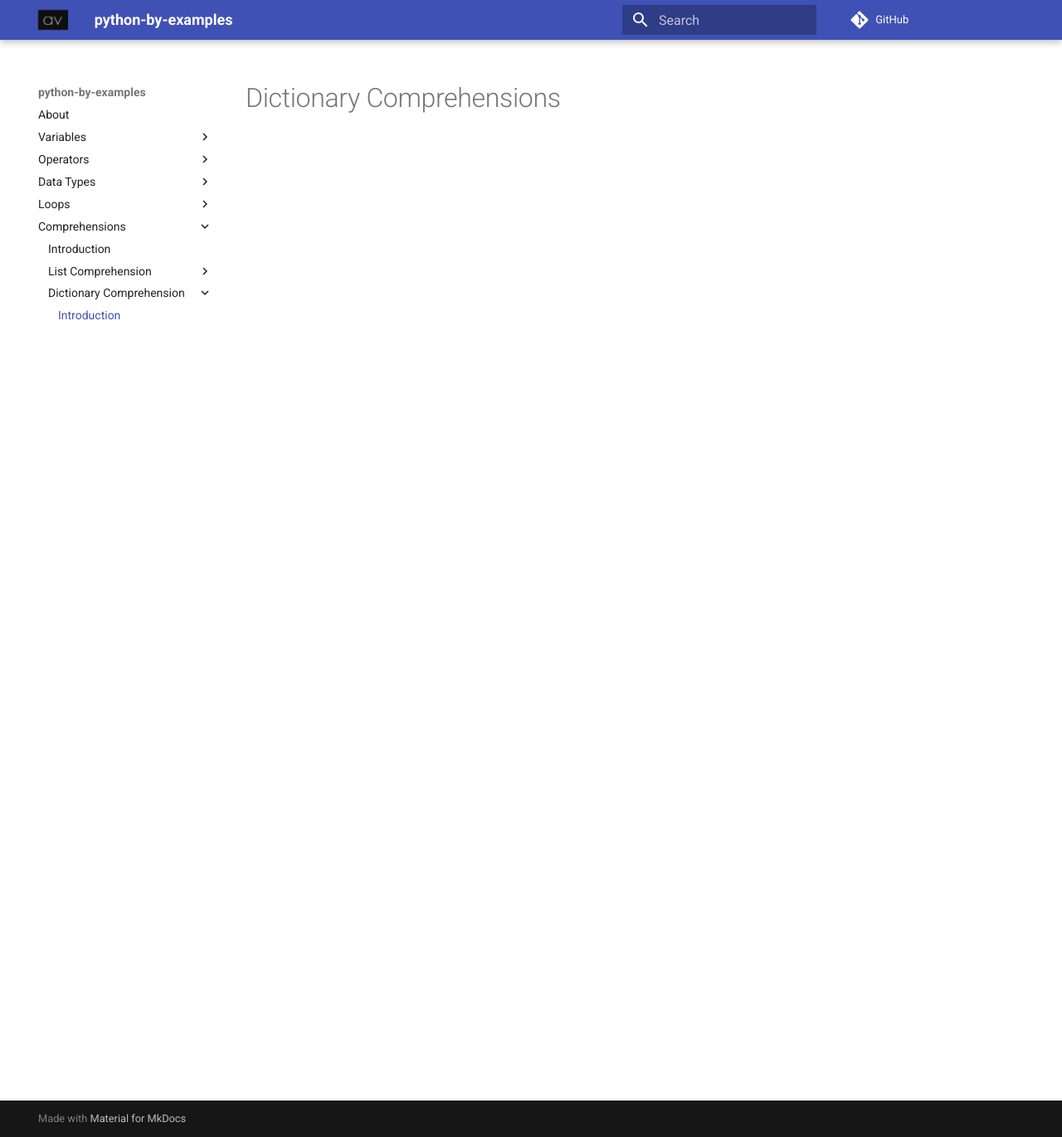
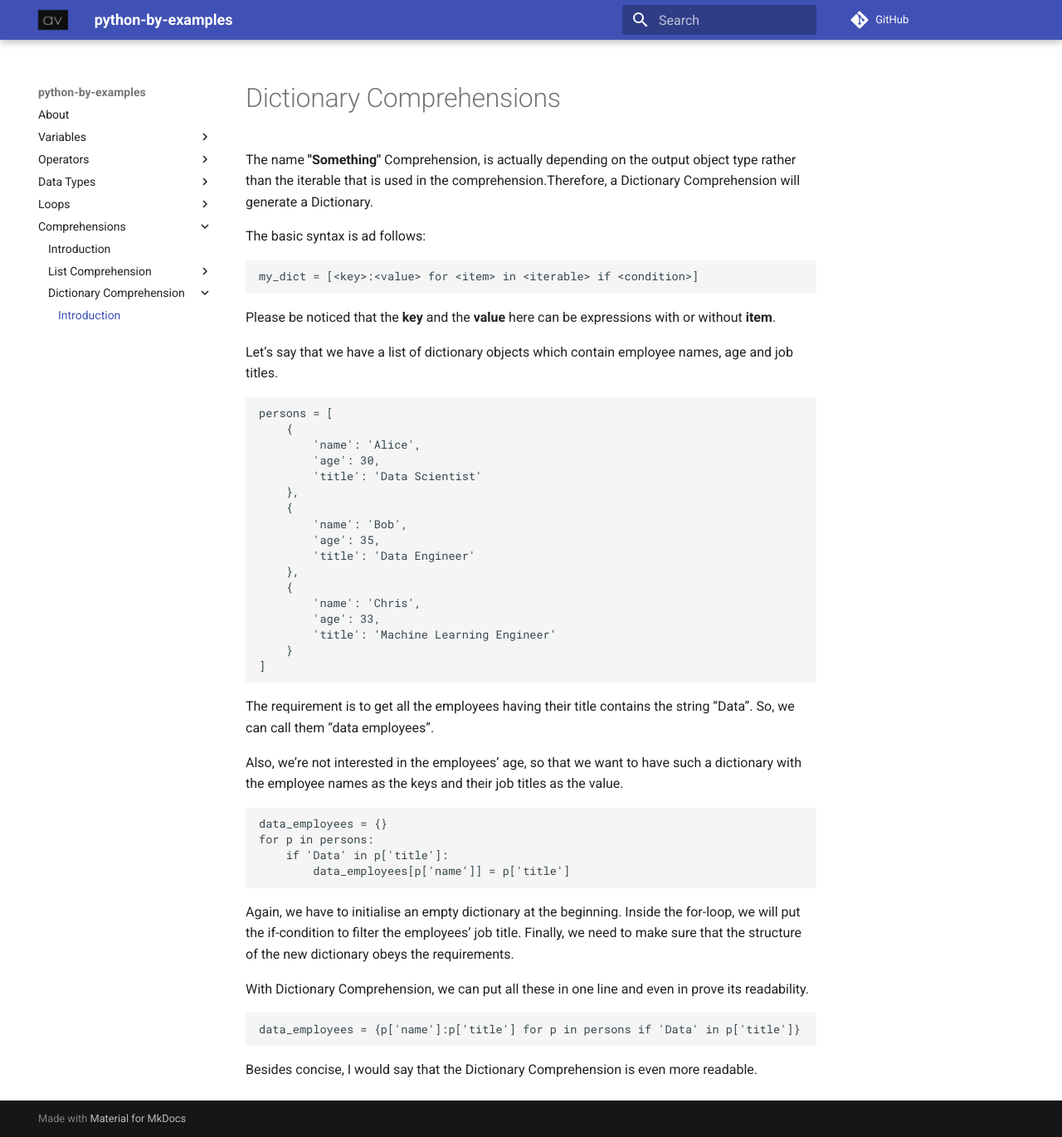
Before and after one commit to devops-by-examples/Python, an MkDocs documentation site: the page built from docs/comprehensions/dictionarycomprehension/introduction.md, in a window 1280 px wide and 1371 px high. Shown: the whole window at 83% size. Built offline with MkDocs 1.6.1 and Material for MkDocs 9.7.7, drawn with Linux system fonts in a browser that asks for light colours; comment, search, counter and statistics services are not loaded.

Commit message:
added dict comprehensions

````diff
--- a/docs/comprehensions/dictionarycomprehension/introduction.md
+++ b/docs/comprehensions/dictionarycomprehension/introduction.md
@@ -1 +1,55 @@
 # Dictionary Comprehensions
+
+The name **"Something"** Comprehension, is actually depending on the output object type rather than the iterable that is used in the comprehension.Therefore, a Dictionary Comprehension will generate a Dictionary.
+
+The basic syntax is ad follows:
+
+```commandline
+my_dict = [<key>:<value> for <item> in <iterable> if <condition>]
+```
+
+Please be noticed that the **key** and the **value** here can be expressions with or without **item**.
+
+Let’s say that we have a list of dictionary objects which contain employee names, age and job titles.
+
+```commandline
+persons = [
+    {
+        'name': 'Alice',
+        'age': 30,
+        'title': 'Data Scientist'
+    },
+    {
+        'name': 'Bob',
+        'age': 35,
+        'title': 'Data Engineer'
+    },
+    {
+        'name': 'Chris',
+        'age': 33,
+        'title': 'Machine Learning Engineer'
+    }
+]
+
+```
+
+The requirement is to get all the employees having their title contains the string “Data”. So, we can call them “data employees”.
+
+Also, we’re not interested in the employees’ age, so that we want to have such a dictionary with the employee names as the keys and their job titles as the value.
+
+```commandline
+data_employees = {}
+for p in persons:
+    if 'Data' in p['title']:
+        data_employees[p['name']] = p['title']
+```
+
+Again, we have to initialise an empty dictionary at the beginning. Inside the for-loop, we will put the if-condition to filter the employees’ job title. Finally, we need to make sure that the structure of the new dictionary obeys the requirements.
+
+With Dictionary Comprehension, we can put all these in one line and even in prove its readability.
+
+```commandline
+data_employees = {p['name']:p['title'] for p in persons if 'Data' in p['title']}
+```
+
+Besides concise, I would say that the Dictionary Comprehension is even more readable.
````
Also changed, not shown: docs/comprehensions/introduction.md (+1 -0 lines).
